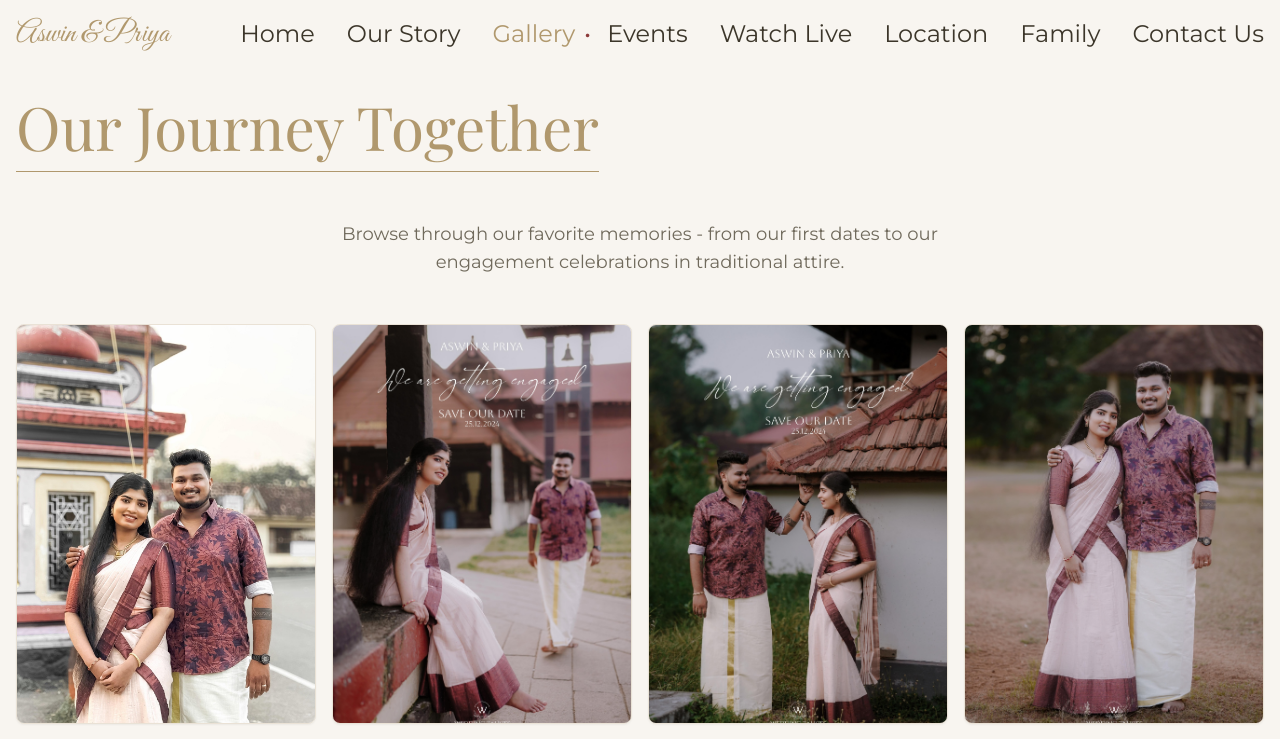
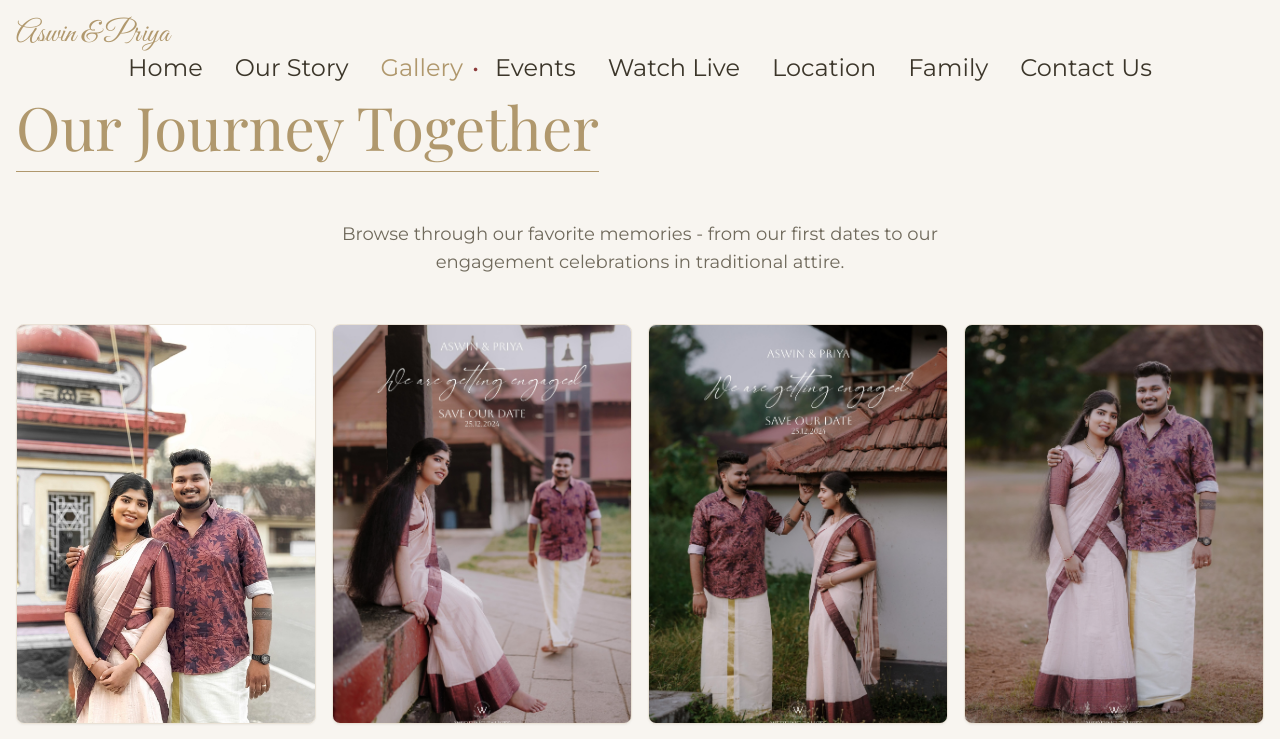
Before and after one commit to NidhinRoy/matson-website-demo, a React (Vite) app: page /gallery in a window 1280 px wide. Shown: the top 739 px of the page. Built offline with nearby package versions, Linux system fonts and the light colour scheme.

Commit message:
Adapt mobile navbar to list
Modify the mobile navigation bar to display as a top-down list.

```diff
--- a/src/components/Navbar.tsx
+++ b/src/components/Navbar.tsx
@@ -41,7 +41,7 @@ export default function Navbar() {
       "fixed top-0 left-0 w-full z-50 transition-all duration-300",
       scrolled ? "bg-cream/90 backdrop-blur-md shadow-md py-2" : "py-4"
     )}>
-      <div className="container mx-auto flex flex-col lg:flex-row lg:items-center lg:justify-between px-4">
+      <div className="container mx-auto px-4">
         <div className="flex justify-between items-center">
           <Link to="/" className="font-script text-2xl md:text-3xl text-gold">
             Aswin & Priya
@@ -65,12 +65,36 @@ export default function Navbar() {
             </svg>
           </button>
         </div>
+
+        {/* Mobile navigation menu - vertical list */}
         <div
           className={cn(
-            "flex flex-col lg:flex-row space-y-4 lg:space-y-0 lg:space-x-8 mt-4 lg:mt-0",
-            isOpen ? "block" : "hidden lg:flex"
+            "lg:hidden overflow-hidden transition-all duration-300",
+            isOpen ? "max-h-screen py-4" : "max-h-0"
           )}
         >
+          <div className="flex flex-col space-y-4">
+            {navItems.map((item) => (
+              <Link
+                key={item.path}
+                to={item.path}
+                className={cn(
+                  "nav-link block text-center py-2 border-b border-gold/20",
+                  currentPath === item.path && "active"
+                )}
+                onClick={() => {
+                  setIsOpen(false);
+                  setCurrentPath(item.path);
+                }}
+              >
+                {item.name}
+              </Link>
+            ))}
+          </div>
+        </div>
+
+        {/* Desktop navigation - horizontal list */}
+        <div className="hidden lg:flex lg:justify-center lg:space-x-8 lg:mt-0">
           {navItems.map((item) => (
             <Link
               key={item.path}
@@ -80,7 +104,6 @@ export default function Navbar() {
                 currentPath === item.path && "active"
               )}
               onClick={() => {
-                setIsOpen(false);
                 setCurrentPath(item.path);
               }}
             >
```
